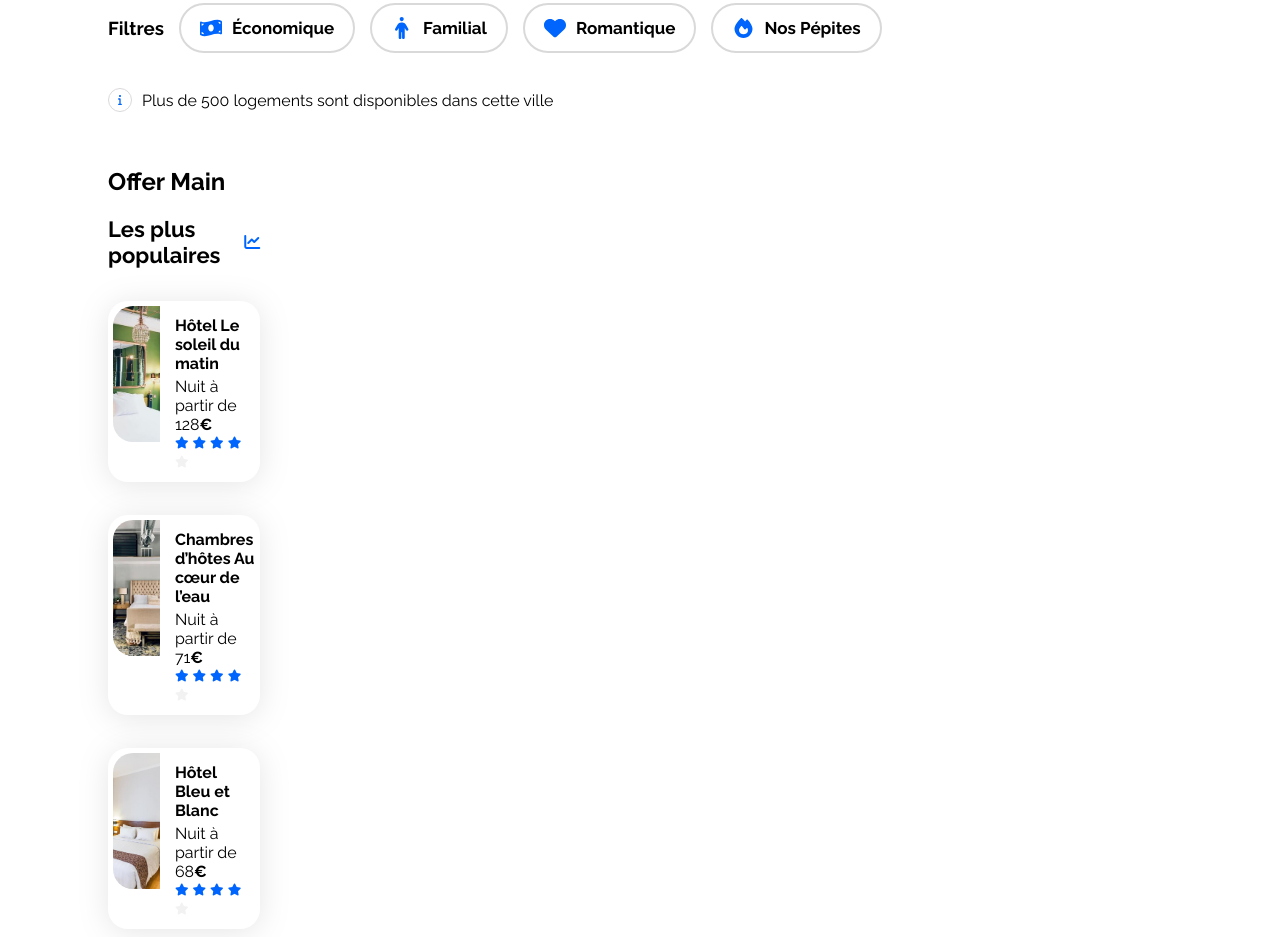
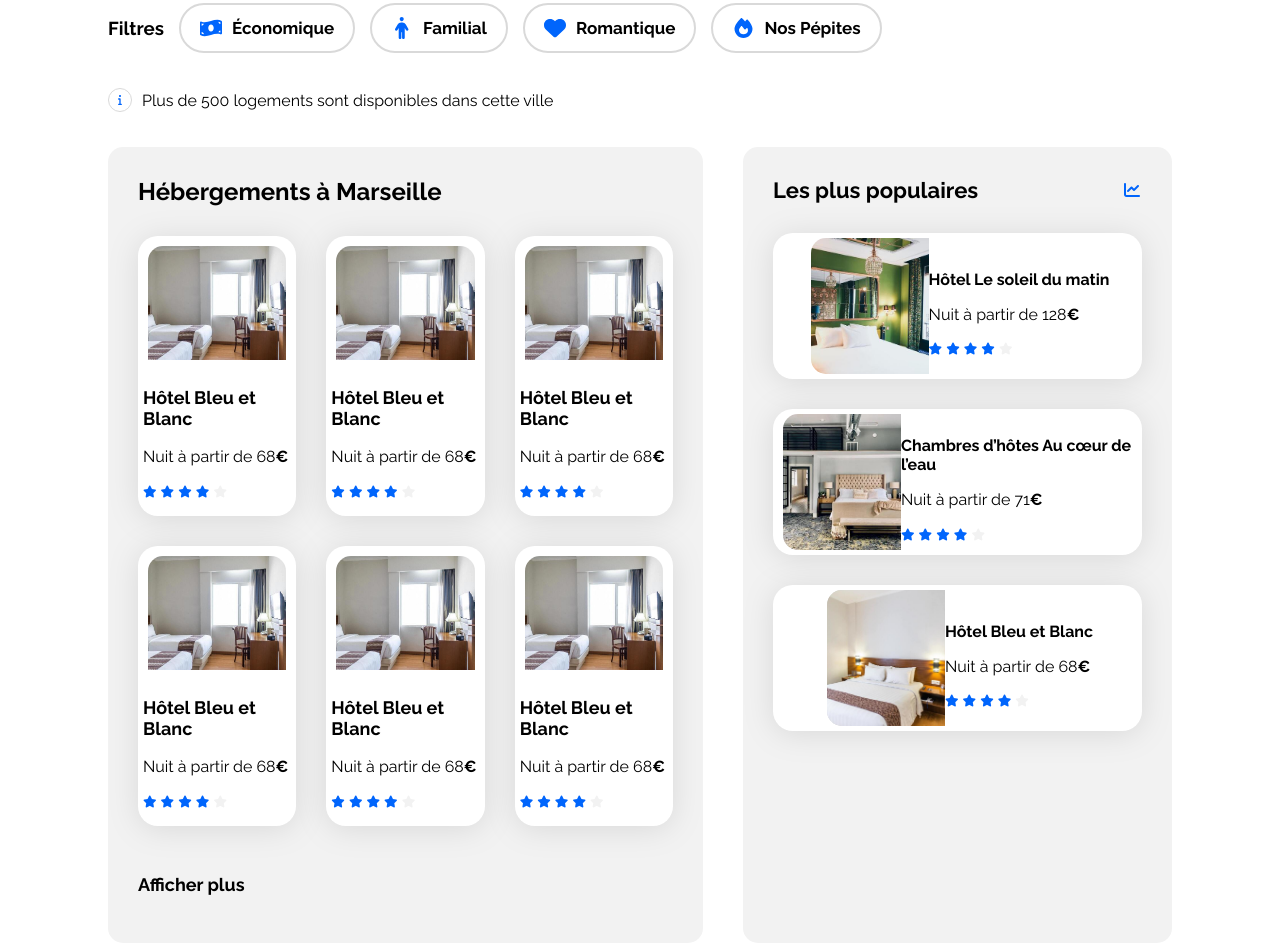
Before and after one commit to DagueG/Web-Project, a plain HTML site: page index.html in a window 1280 px wide. Shown: the part 257-1208 px from the top of the page. Drawn offline with Linux system fonts and the light colour scheme.

Commit message:
ADD: Main offer

```diff
--- a/css/style.css
+++ b/css/style.css
@@ -2,6 +2,10 @@
 * {
     font-family: 'Raleway', sans-serif;
     box-sizing: border-box;
+}
+
+h2 {
+    margin: 0;
 }
 
 :root {
@@ -59,111 +63,7 @@ a {
     color: var(--main-bg-color)
 }
 
-/****** Hebergements And Populaires ***********/
-.hebergements-and-populaires {
-    display: flex;
-    justify-content: space-between;
-}
-
-.hebergements-and-populaires section {
-    background-color: var(--main-bg-color);
-    border-radius: 20px;
-    padding: 30px;
-    box-sizing: border-box;
-}
-
-/****** Hebergements ***********/
-.hebergements {
-    width: 65%;
-}
-
-/****** Populaires ***********/
-.populaires {
-    width: 32%;
-}
-
-.populaires-title {
-    display: flex;
-    justify-content: space-between;
-    align-items: center;
-}
-
-.populaires-cards .card {
-    display: flex;
-    margin-top: 33px;
-}
-
-.populaires-cards img {
-    width: 33%;
-    height: 136px;
-    border-top-left-radius: 20px;
-    border-bottom-left-radius: 20px;
-}
-
-.populaires-cards .card-content {
-    width: 67%;
-    padding-left: 15px;
-    display: flex;
-    flex-direction: column;
-    justify-content: space-between;
-    box-sizing: border-box;
-}
-
-.populaires-cards .card-title {
-    margin-top: 10px;
-    margin-bottom: 4px;
-}
-
-.populaires-cards .card-subtitle {
-    margin: 0;
-}
-
-.populaires-cards .card-rating {
-    margin-bottom: 5px;
-}
-
-/*
-@media (prefers-color-scheme: dark) {
-    :root {
-        --main-color: rgb(138, 29, 110);
-    }
-} */
-
-/* Le code ci-dessous correspond à la version responsive uniquement */
-
-/****** Media queries ***********/
-/* Medium devices (tablets, less/equal than 1024px) */
 @media (max-width: 1024px) {
-    .hebergements-and-populaires {
-        flex-direction: column;
-    }
-
-    .hebergements {
-        width: 100%;
-    }
-
-    .populaires {
-        width: 100%;
-        margin-top: 50px;
-    }
-
-    .populaires-cards {
-        display: flex;
-        flex-direction: row;
-        justify-content: space-between;
-    }
-
-    .populaires-cards a {
-        width: 30%;
-    }
-
-    .populaires-cards .card-title {
-        font-size: 14px;
-    }
-
-    .populaires-cards .card-subtitle {
-        font-size: 13px;
-    }
 }
 
 @media (max-width: 767.98px) {
@@ -338,3 +238,118 @@ main {
     gap: 35px;
     align-self: stretch;
 }
+
+.offer-main {
+    display: flex;
+    padding: 30px;
+    flex-direction: column;
+    align-items: flex-start;
+    gap: 30px;
+    flex: 1 0 0;
+    align-self: stretch;
+
+    border-radius: 15px;
+    background: var(--Grey, #F2F2F2);
+}
+
+.offer-main .frame-main {
+    display: flex;
+    align-items: flex-start;
+    gap: 30px;
+    align-self: stretch;
+}
+
+.offer-main .card {
+    display: flex;
+    padding-bottom: 15px;
+    flex-direction: column;
+    align-items: center;
+    gap: 4px;
+    flex: 1 0 0;
+    border-radius: 20px;
+    background: #FFF;
+}
+
+.offer-main h3 {
+    align-self: stretch;
+    color: #000;
+
+    /* Title/Filter */
+    font-family: Raleway;
+    font-size: 18px;
+    font-style: normal;
+    font-weight: 700;
+    line-height: normal;
+}
+
+.offer-main .card img {
+    height: 124px;
+    align-self: stretch;
+    border-radius: 20px 20px 0px 0px;
+    border: 5px solid var(--White, #FFF);
+    background: url(<path-to-image>), lightgray 50% / cover no-repeat;
+}
+
+.section-group {
+    display: flex;
+    align-items: center;
+    gap: 40px;
+    align-self: stretch;
+}
+
+.sponsored-offers {
+    display: flex;
+    width: 429px;
+    padding: 30px;
+    flex-direction: column;
+    align-items: center;
+    gap: 30px;
+    align-self: stretch;
+
+    border-radius: 15px;
+    background: var(--Grey, #F2F2F2);
+}
+
+.populaires-cards {
+    display: flex;
+    flex-direction: column;
+    align-items: flex-start;
+    gap: 30px;
+    align-self: stretch;
+}
+
+.sponsored-offers .populaires-title{
+    display: flex;
+    justify-content: center;
+    align-items: center;
+    gap: 50.825px;
+    align-self: stretch;
+}
+
+.sponsored-offers .populaires-title h2{
+    width: 300.308px;
+}
+
+.sponsored-offers .populaires-title i {
+    width: 18px;
+    height: 15.75px;
+}
+
+.populaires-cards .card {
+    display: flex;
+    height: 146px;
+    justify-content: center;
+    align-items: center;
+    align-self: stretch;
+}
+
+.populaires-cards .card img {
+    width: 123px;
+    height: 146px;
+
+    border-radius: 20px 0px 0px 20px;
+    border-top: 5px solid var(--White, #FFF);
+    border-bottom: 5px solid var(--White, #FFF);
+    border-left: 5px solid var(--White, #FFF);
+    background: url(<path-to-image>), lightgray 50% / cover no-repeat;
+}
--- a/index.html
+++ b/index.html
@@ -82,17 +82,122 @@
 
             <section class="section-group">
                 <div class="offer-main">
-                    <h2>Offer Main</h2>
+                    <h2>Hébergements à Marseille</h2>
+                    <div class="frame-main">
+                        <article class="card">
+                            <img src="./images/hebergements/febrian-zakaria.jpg" alt="Image de la chambre d'hôtel montrant un lit">
+                            <div class="card-content">
+                                <div class="card-txt">
+                                    <h3 class="card-title">Hôtel Bleu et Blanc</h3>
+                                    <p class="card-subtitle">Nuit à partir de 68<span class="euro">€</span></p>
+                                </div>
+                                <div class="card-rating">
+                                    <i class="fa-xs fa-solid fa-star" aria-hidden="true"></i>
+                                    <i class="fa-xs fa-solid fa-star" aria-hidden="true"></i>
+                                    <i class="fa-xs fa-solid fa-star" aria-hidden="true"></i>
+                                    <i class="fa-xs fa-solid fa-star" aria-hidden="true"></i>
+                                    <i class="fa-xs fa-solid fa-star neutral-star" aria-hidden="true"></i>
+                                    <span class="sr-only">Note de 4 sur 5</span>
+                                </div>
+                            </div>
+                        </article>
+                        <article class="card">
+                            <img src="./images/hebergements/febrian-zakaria.jpg" alt="Image de la chambre d'hôtel montrant un lit">
+                            <div class="card-content">
+                                <div class="card-txt">
+                                    <h3 class="card-title">Hôtel Bleu et Blanc</h3>
+                                    <p class="card-subtitle">Nuit à partir de 68<span class="euro">€</span></p>
+                                </div>
+                                <div class="card-rating">
+                                    <i class="fa-xs fa-solid fa-star" aria-hidden="true"></i>
+                                    <i class="fa-xs fa-solid fa-star" aria-hidden="true"></i>
+                                    <i class="fa-xs fa-solid fa-star" aria-hidden="true"></i>
+                                    <i class="fa-xs fa-solid fa-star" aria-hidden="true"></i>
+                                    <i class="fa-xs fa-solid fa-star neutral-star" aria-hidden="true"></i>
+                                    <span class="sr-only">Note de 4 sur 5</span>
+                                </div>
+                            </div>
+                        </article>
+                        <article class="card">
+                            <img src="./images/hebergements/febrian-zakaria.jpg" alt="Image de la chambre d'hôtel montrant un lit">
+                            <div class="card-content">
+                                <div class="card-txt">
+                                    <h3 class="card-title">Hôtel Bleu et Blanc</h3>
+                                    <p class="card-subtitle">Nuit à partir de 68<span class="euro">€</span></p>
+                                </div>
+                                <div class="card-rating">
+                                    <i class="fa-xs fa-solid fa-star" aria-hidden="true"></i>
+                                    <i class="fa-xs fa-solid fa-star" aria-hidden="true"></i>
+                                    <i class="fa-xs fa-solid fa-star" aria-hidden="true"></i>
+                                    <i class="fa-xs fa-solid fa-star" aria-hidden="true"></i>
+                                    <i class="fa-xs fa-solid fa-star neutral-star" aria-hidden="true"></i>
+                                    <span class="sr-only">Note de 4 sur 5</span>
+                                </div>
+                            </div>
+                        </article>
+                    </div>
+                    <div class="frame-main">
+                        <article class="card">
+                            <img src="./images/hebergements/febrian-zakaria.jpg" alt="Image de la chambre d'hôtel montrant un lit">
+                            <div class="card-content">
+                                <div class="card-txt">
+                                    <h3 class="card-title">Hôtel Bleu et Blanc</h3>
+                                    <p class="card-subtitle">Nuit à partir de 68<span class="euro">€</span></p>
+                                </div>
+                                <div class="card-rating">
+                                    <i class="fa-xs fa-solid fa-star" aria-hidden="true"></i>
+                                    <i class="fa-xs fa-solid fa-star" aria-hidden="true"></i>
+                                    <i class="fa-xs fa-solid fa-star" aria-hidden="true"></i>
+                                    <i class="fa-xs fa-solid fa-star" aria-hidden="true"></i>
+                                    <i class="fa-xs fa-solid fa-star neutral-star" aria-hidden="true"></i>
+                                    <span class="sr-only">Note de 4 sur 5</span>
+                                </div>
+                            </div>
+                        </article>
+                        <article class="card">
+                            <img src="./images/hebergements/febrian-zakaria.jpg" alt="Image de la chambre d'hôtel montrant un lit">
+                            <div class="card-content">
+                                <div class="card-txt">
+                                    <h3 class="card-title">Hôtel Bleu et Blanc</h3>
+                                    <p class="card-subtitle">Nuit à partir de 68<span class="euro">€</span></p>
+                                </div>
+                                <div class="card-rating">
+                                    <i class="fa-xs fa-solid fa-star" aria-hidden="true"></i>
+                                    <i class="fa-xs fa-solid fa-star" aria-hidden="true"></i>
+                                    <i class="fa-xs fa-solid fa-star" aria-hidden="true"></i>
+                                    <i class="fa-xs fa-solid fa-star" aria-hidden="true"></i>
+                                    <i class="fa-xs fa-solid fa-star neutral-star" aria-hidden="true"></i>
+                                    <span class="sr-only">Note de 4 sur 5</span>
+                                </div>
+                            </div>
+                        </article>
+                        <article class="card">
+                            <img src="./images/hebergements/febrian-zakaria.jpg" alt="Image de la chambre d'hôtel montrant un lit">
+                            <div class="card-content">
+                                <div class="card-txt">
+                                    <h3 class="card-title">Hôtel Bleu et Blanc</h3>
+                                    <p class="card-subtitle">Nuit à partir de 68<span class="euro">€</span></p>
+                                </div>
+                                <div class="card-rating">
+                                    <i class="fa-xs fa-solid fa-star" aria-hidden="true"></i>
+                                    <i class="fa-xs fa-solid fa-star" aria-hidden="true"></i>
+                                    <i class="fa-xs fa-solid fa-star" aria-hidden="true"></i>
+                                    <i class="fa-xs fa-solid fa-star" aria-hidden="true"></i>
+                                    <i class="fa-xs fa-solid fa-star neutral-star" aria-hidden="true"></i>
+                                    <span class="sr-only">Note de 4 sur 5</span>
+                                </div>
+                            </div>
+                        </article>
+                    </div>
+                    <h3>Afficher plus</h3>
                 </div>
 
-                <div class="offer-sponsored">
-                    <section class="populaires">
+                <div class="sponsored-offers">
                     <div class="populaires-title">
                         <h2 class="section-title">Les plus populaires</h2>
                         <i class="fa-solid fa-chart-line" aria-hidden="true"></i>
                     </div>
                     <div class="populaires-cards">
-                            <a href="#">
                         <article class="card">
                             <img src="./images/hebergements/emile-guillemot.jpg" alt="Image de la chambre d'hôtel montrant un lit">
                             <div class="card-content">
@@ -110,8 +215,6 @@
                                 </div>
                             </div>
                         </article>
-                            </a>
-                            <a href="#">
                         <article class="card">
                             <img src="./images/hebergements/aw-creative.jpg" alt="Image de la chambre d'hôtel montrant un lit">
                             <div class="card-content">
@@ -129,8 +232,6 @@
                                 </div>
                             </div>
                         </article>
-                            </a>
-                            <a href="#">
                         <article class="card">
                             <img src="./images/hebergements/febrian-zakaria2.jpg" alt="Image de la chambre d'hôtel montrant un lit">
                             <div class="card-content">
@@ -148,83 +249,9 @@
                                 </div>
                             </div>
                         </article>
-                            </a>
+                    </div>
                 </div>
             </section>
-                    </div>
-            </section>
-
-
-            <!-- <div class="hebergements-and-populaires">
-                <section class="hebergements">
-
-                </section>
-                <section class="populaires">
-                    <div class="populaires-title">
-                        <h2 class="section-title">Les plus populaires</h2>
-                        <i class="fa-solid fa-chart-line" aria-hidden="true"></i>
-                    </div>
-                    <div class="populaires-cards">
-                        <a href="#">
-                            <article class="card">
-                                <img src="./images/hebergements/emile-guillemot.jpg" alt="Image de la chambre d'hôtel montrant un lit">
-                                <div class="card-content">
-                                    <div class="card-txt">
-                                        <h3 class="card-title">Hôtel Le soleil du matin</h3>
-                                        <p class="card-subtitle">Nuit à partir de 128<span class="euro">€</span></p>
-                                    </div>
-                                    <div class="card-rating">
-                                        <i class="fa-xs fa-solid fa-star" aria-hidden="true"></i>
-                                        <i class="fa-xs fa-solid fa-star" aria-hidden="true"></i>
-                                        <i class="fa-xs fa-solid fa-star" aria-hidden="true"></i>
-                                        <i class="fa-xs fa-solid fa-star" aria-hidden="true"></i>
-                                        <i class="fa-xs fa-solid fa-star neutral-star" aria-hidden="true"></i>
-                                        <span class="sr-only">Note de 4 sur 5</span>
-                                    </div>
-                                </div>
-                            </article>
-                        </a>
-                        <a href="#">
-                            <article class="card">
-                                <img src="./images/hebergements/aw-creative.jpg" alt="Image de la chambre d'hôtel montrant un lit">
-                                <div class="card-content">
-                                    <div class="card-txt">
-                                        <h3 class="card-title">Chambres d’hôtes Au cœur de l’eau</h3>
-                                        <p class="card-subtitle">Nuit à partir de 71<span class="euro">€</span></p>
-                                    </div>
-                                    <div class="card-rating">
-                                        <i class="fa-xs fa-solid fa-star" aria-hidden="true"></i>
-                                        <i class="fa-xs fa-solid fa-star" aria-hidden="true"></i>
-                                        <i class="fa-xs fa-solid fa-star" aria-hidden="true"></i>
-                                        <i class="fa-xs fa-solid fa-star" aria-hidden="true"></i>
-                                        <i class="fa-xs fa-solid fa-star neutral-star" aria-hidden="true"></i>
-                                        <span class="sr-only">Note de 4 sur 5</span>
-                                    </div>
-                                </div>
-                            </article>
-                        </a>
-                        <a href="#">
-                            <article class="card">
-                                <img src="./images/hebergements/febrian-zakaria2.jpg" alt="Image de la chambre d'hôtel montrant un lit">
-                                <div class="card-content">
-                                    <div class="card-txt">
-                                        <h3 class="card-title">Hôtel Bleu et Blanc</h3>
-                                        <p class="card-subtitle">Nuit à partir de 68<span class="euro">€</span></p>
-                                    </div>
-                                    <div class="card-rating">
-                                        <i class="fa-xs fa-solid fa-star" aria-hidden="true"></i>
-                                        <i class="fa-xs fa-solid fa-star" aria-hidden="true"></i>
-                                        <i class="fa-xs fa-solid fa-star" aria-hidden="true"></i>
-                                        <i class="fa-xs fa-solid fa-star" aria-hidden="true"></i>
-                                        <i class="fa-xs fa-solid fa-star neutral-star" aria-hidden="true"></i>
-                                        <span class="sr-only">Note de 4 sur 5</span>
-                                    </div>
-                                </div>
-                            </article>
-                        </a>
-                    </div>
-                </section>
-            </div> -->
         </main>
         <footer></footer>
     </div>
```
Lines whose indentation alone changed are shown as unchanged.
